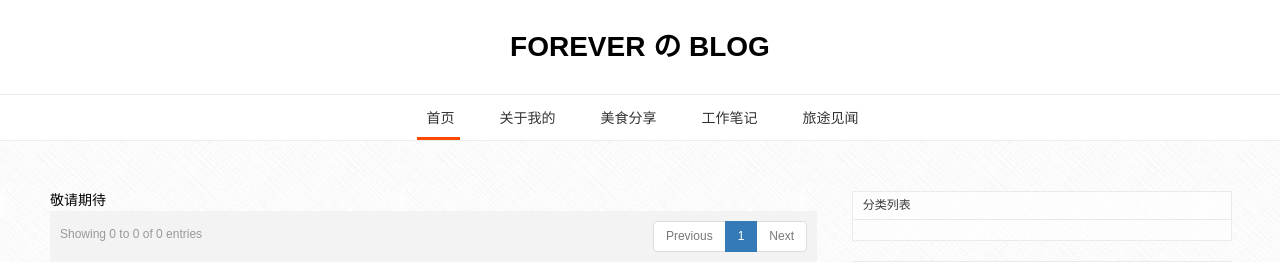
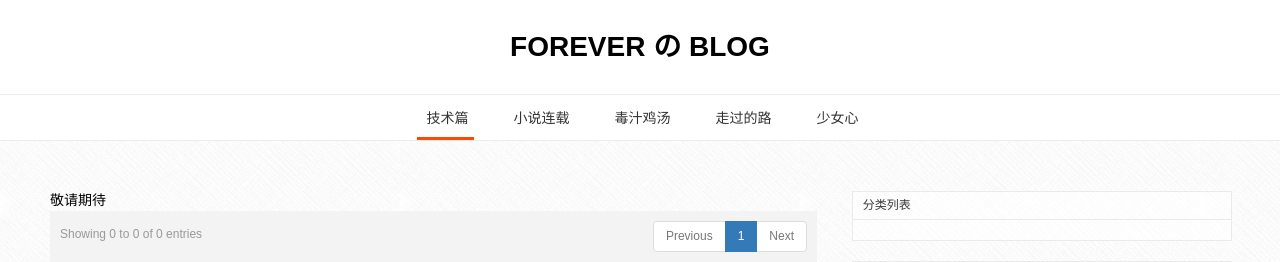
Before and after one commit to d-d-up/blog, a Django app: page / in a window 1280 px wide. Shown: the part 40-302 px from the top of the page. Run offline with Django 3.2, Linux system fonts and the light colour scheme; data that the repository does not hold is empty.

Commit message:
修改导航菜单

```diff
--- a/blog/templates/base.html
+++ b/blog/templates/base.html
@@ -39,11 +39,11 @@
           <span id="nav_b" class="light_span">导航菜单</span>
 
           <ul class="header_pic_menu">
-              <li class="menu-item menu-item-type-custom menu-item-object-custom current-menu-item current_page_item menu-item-home" id="menu-item-37"><a href="/"><span><b>首页</b></span></a></li>
-              <li class="menu-item menu-item-type-taxonomy menu-item-object-category" id="menu-item-41"><a href="/"><span><b>关于我的</b></span></a> </li>
-              <li class="menu-item menu-item-type-taxonomy menu-item-object-category" id="menu-item-38"><a href="/"><span><b>美食分享</b></span></a> </li>
-              <li class="menu-item menu-item-type-taxonomy menu-item-object-category" id="menu-item-39"><a href="/"><span><b>工作笔记</b></span></a> </li>
-              <li class="menu-item menu-item-type-taxonomy menu-item-object-category" id="menu-item-40"><a href="/"><span><b>旅途见闻</b></span></a> </li>
+              <li class="menu-item menu-item-type-custom menu-item-object-custom current-menu-item current_page_item menu-item-home" id="menu-item-37"><a href="/"><span><b>技术篇</b></span></a></li>
+              <li class="menu-item menu-item-type-taxonomy menu-item-object-category" id="menu-item-41"><a href="/"><span><b>小说连载</b></span></a> </li>
+              <li class="menu-item menu-item-type-taxonomy menu-item-object-category" id="menu-item-38"><a href="/"><span><b>毒汁鸡汤</b></span></a> </li>
+              <li class="menu-item menu-item-type-taxonomy menu-item-object-category" id="menu-item-39"><a href="/"><span><b>走过的路</b></span></a> </li>
+              <li class="menu-item menu-item-type-taxonomy menu-item-object-category" id="menu-item-40"><a href="/"><span><b>少女心</b></span></a> </li>
           </ul>
       </div>
   </div>
@@ -71,9 +71,9 @@
         <a target="_blank" href="#" class="about_pic"> <img alt="关于我" src="{% static 'images/me.jpg' %}"></a>
 
         <div class="code_s about_p"><strong>MR.Jack</strong><br/>
-            18世纪在世界史上是个特别迷人的世纪，它将启蒙运动紧紧拥在怀中。/<br/>
-            这是最好的世界 /<br/>
-            也是最坏的世界 /<br/>
+            18世纪在世界史上是个特别迷人的世纪，它将启蒙运动紧紧拥在怀中。<br/>
+            这是最好的世界<br/>
+            也是最坏的世界<br/>
             旅途路上永远会遇到有趣的事情<br/>
         </div>
 
```
